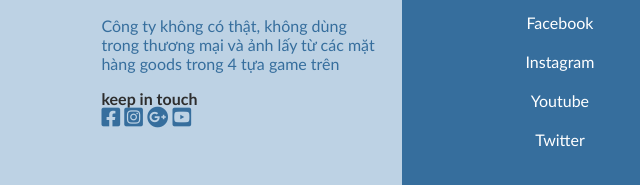
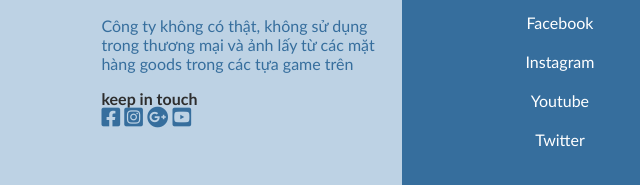
Before and after one commit to ZangZang06/baicuoimon, a plain HTML site: page index.html in a window 1280 px wide. Shown: the part 1267-1452 px from the top of the page, 80-720 px from the left. Drawn offline with Linux system fonts and the light colour scheme; a web font is replaced by a local one.

Commit message:
Update index.html

```diff
--- a/index.html
+++ b/index.html
@@ -144,7 +144,7 @@
 	<div class="row">
 		<div class="col-4">
 		<div class="logo"><a href="#"><img src="img/OrcanLogo.png" alt="" width="40"></a></div>
-		<p class="text-dau-muc">Công ty không có thật, không dùng trong thương mại và ảnh lấy từ các mặt hàng goods trong 4 tựa game trên</p>
+		<p class="text-dau-muc">Công ty không có thật, không sử dụng trong thương mại và ảnh lấy từ các mặt hàng goods trong các tựa game trên</p>
 		<b class="text-den">keep in touch</b><br>
 		<div class="icon">
 		<a href="#"><i class="fab fa-facebook-square fa-lg"></i></a>
```
